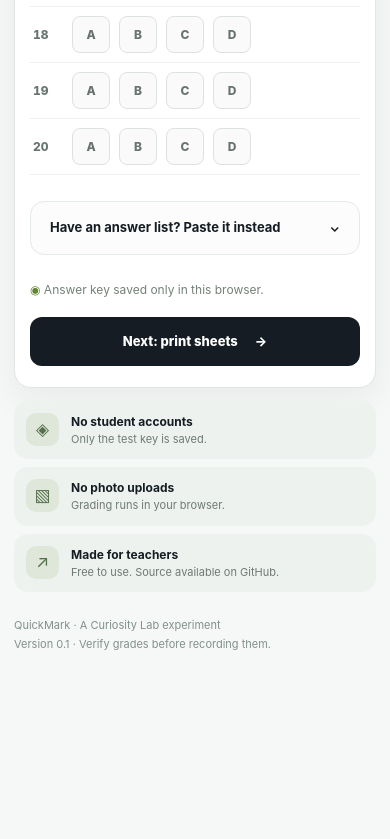
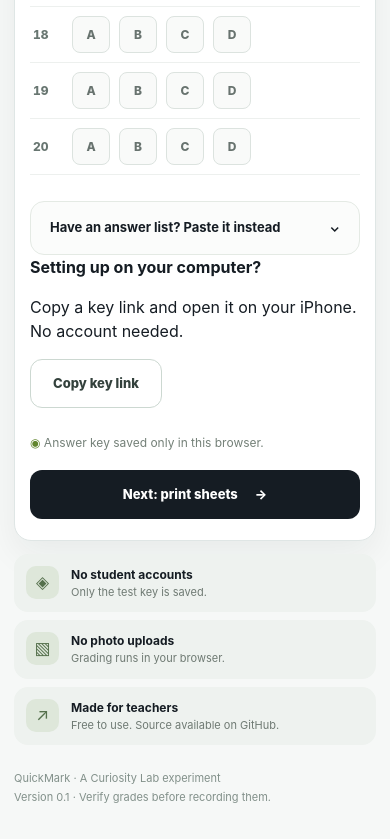
Before and after one commit to Solisen14/QuickMark, a website with bundled scripts: page index.html in a window 390 px wide. Shown: the part 1764-2603 px from the top of the page. Before the commit the page ends 2450 px from the top, so only its background shows below. Built offline with nearby package versions, Linux system fonts and the light colour scheme.

Commit message:
Let teachers transfer their answer key from computer to iPhone

```diff
--- a/index.html
+++ b/index.html
@@ -84,6 +84,10 @@
             <div class="inline-actions"><button id="applyPaste" class="button secondary" type="button">Apply answers</button><span id="pasteMessage" role="status" class="muted-note"></span></div>
           </div>
         </details>
+        <div class="share-key">
+          <div><strong>Setting up on your computer?</strong><p>Copy a key link and open it on your iPhone. No account needed.</p></div>
+          <button id="shareKey" class="button secondary" type="button">Copy key link</button>
+        </div>
         <div class="panel-bottom">
           <p class="save-note"><span aria-hidden="true">◉</span> Answer key saved only in this browser.</p>
           <button id="toPrint" class="button primary" type="button">Next: print sheets <span aria-hidden="true">→</span></button>
```
